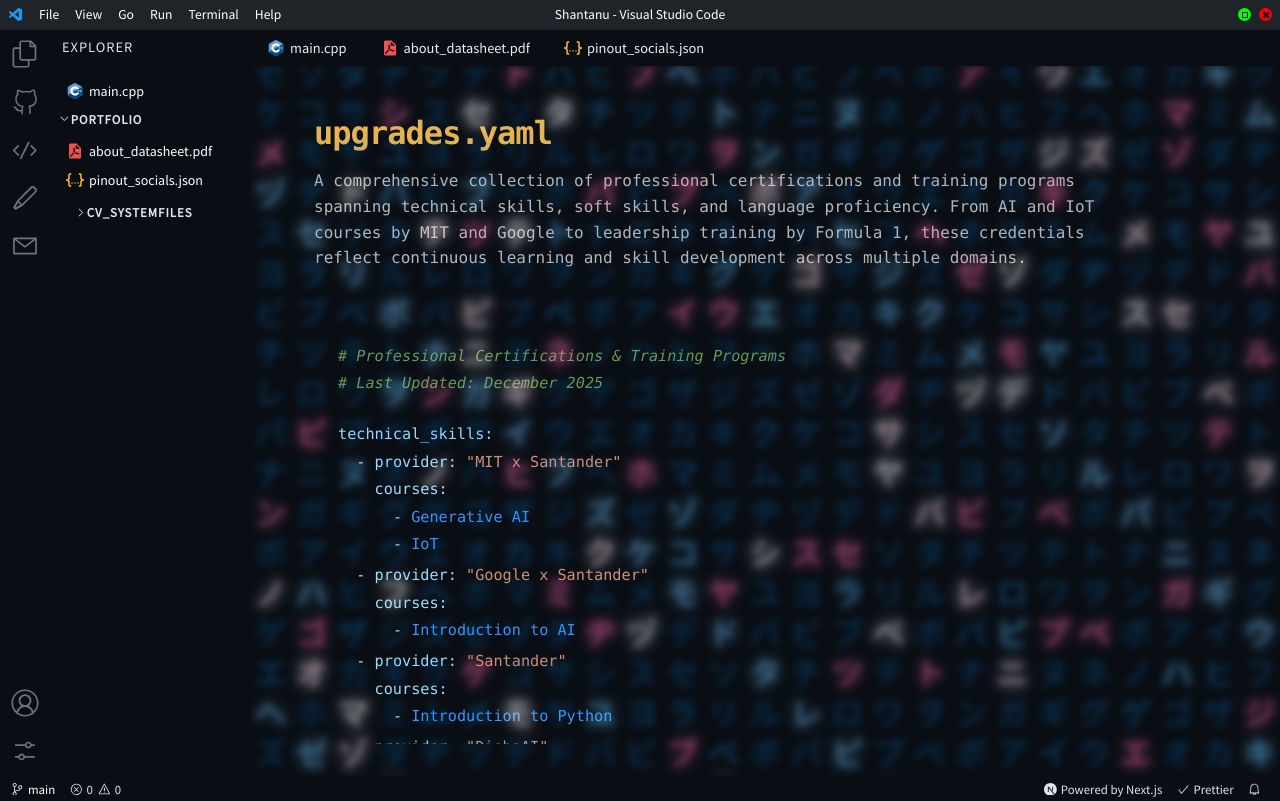
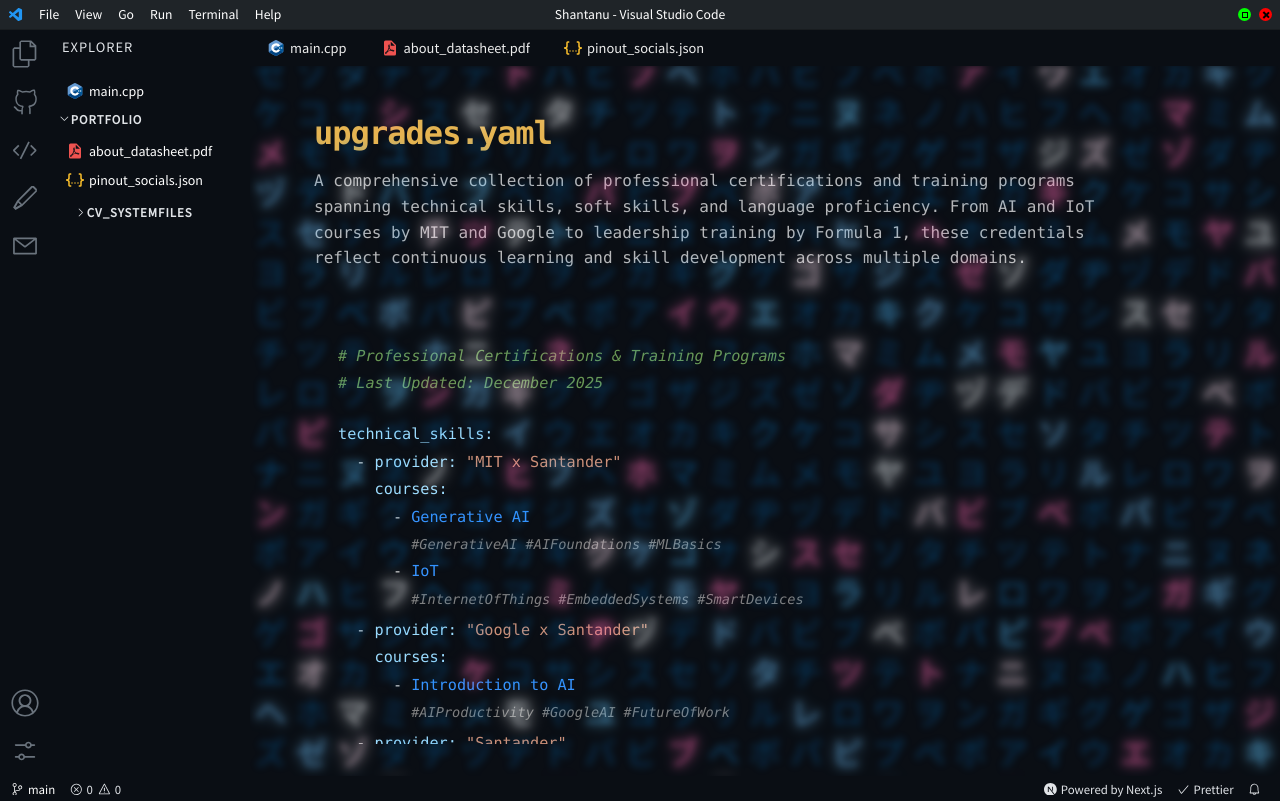
Before and after one commit to shaxntanu/VSCode-Portfolio, a Next.js app: page /certificates in a window 1280 px wide. Built offline with nearby package versions, Linux system fonts and the light colour scheme.

Commit message:
Add hashtags to certificates and Ragastra experience

```diff
--- a/pages/certificates.tsx
+++ b/pages/certificates.tsx
@@ -3,6 +3,7 @@ import styles from '@/styles/CertificatesPage.module.css';
 interface Course {
   name: string;
   url: string;
+  tags: string[];
 }
 
 interface Certificate {
@@ -22,32 +23,32 @@ const certificateData: CertificateCategory[] = [
       {
         provider: "MIT x Santander",
         courses: [
-          { name: "Generative AI", url: "https://drive.google.com/file/d/1ZVLtjz0xh-Yxdh__egPgba0zjxqEiLeF/view?usp=sharing" },
-          { name: "IoT", url: "https://drive.google.com/file/d/1yQglfFhR8SS8y3ibK8zGnDyMitvzIPrU/view?usp=sharing" }
+          { name: "Generative AI", url: "https://drive.google.com/file/d/1ZVLtjz0xh-Yxdh__egPgba0zjxqEiLeF/view?usp=sharing", tags: ["#GenerativeAI", "#AIFoundations", "#MLBasics"] },
+          { name: "IoT", url: "https://drive.google.com/file/d/1yQglfFhR8SS8y3ibK8zGnDyMitvzIPrU/view?usp=sharing", tags: ["#InternetOfThings", "#EmbeddedSystems", "#SmartDevices"] }
         ]
       },
       {
         provider: "Google x Santander",
         courses: [
-          { name: "Introduction to AI", url: "https://drive.google.com/file/d/16lO-SM8k2TGsSAl6qkyhInfl8d3UZnD5/view?usp=sharing" }
+          { name: "Introduction to AI", url: "https://drive.google.com/file/d/16lO-SM8k2TGsSAl6qkyhInfl8d3UZnD5/view?usp=sharing", tags: ["#AIProductivity", "#GoogleAI", "#FutureOfWork"] }
         ]
       },
       {
         provider: "Santander",
         courses: [
-          { name: "Introduction to Python", url: "https://drive.google.com/file/d/1zmsYr8FqLh2Liwx0VFE2YnlydhGDm2E4/view?usp=sharing" }
+          { name: "Introduction to Python", url: "https://drive.google.com/file/d/1zmsYr8FqLh2Liwx0VFE2YnlydhGDm2E4/view?usp=sharing", tags: ["#PythonProgramming", "#ProgrammingBasics", "#ProblemSolving"] }
         ]
       },
       {
         provider: "DishaAI",
         courses: [
-          { name: "Generative AI Fundamentals", url: "https://drive.google.com/file/d/16eQ8iMVPF9vurbloSS-g0Fwt-r4MFML1/view?usp=sharing" }
+          { name: "Generative AI Fundamentals", url: "https://drive.google.com/file/d/16eQ8iMVPF9vurbloSS-g0Fwt-r4MFML1/view?usp=sharing", tags: ["#GenAI", "#AIFundamentals", "#AppliedAI"] }
         ]
       },
       {
         provider: "Humble Coders",
         courses: [
-          { name: "Android App Development", url: "https://drive.google.com/file/d/17XK9oVthSAgXq4OPoHJxRYKTchSmWv0x/view?usp=drive_link" }
+          { name: "Android App Development", url: "https://drive.google.com/file/d/17XK9oVthSAgXq4OPoHJxRYKTchSmWv0x/view?usp=drive_link", tags: ["#AndroidDevelopment", "#Kotlin", "#JetpackCompose"] }
         ]
       }
     ]
@@ -58,16 +59,16 @@ const certificateData: CertificateCategory[] = [
       {
         provider: "Formula 1 x Santander",
         courses: [
-          { name: "Leadership", url: "https://drive.google.com/file/d/1xO1YFj5lDT6cGhEAfhUgioW6dyHj9OpC/view?usp=drive_link" }
+          { name: "Leadership", url: "https://drive.google.com/file/d/1xO1YFj5lDT6cGhEAfhUgioW6dyHj9OpC/view?usp=drive_link", tags: ["#LeadershipSkills", "#HighPerformance", "#TeamDynamics"] }
         ]
       },
       {
         provider: "Thapar Institute Counselling Cell",
         courses: [
-          { name: "Understanding Personality Traits", url: "https://drive.google.com/file/d/1kq0KTQisGhxVRJL-GTaoDm3t_e8yfGjk/view?usp=drive_link" },
-          { name: "Executive Skills", url: "https://drive.google.com/file/d/1iFBvntUKCkd_N5zJ_roYin3OWLhAn9vv/view?usp=drive_link" },
-          { name: "Interpersonal Skills", url: "https://drive.google.com/file/d/1q1TTpTJ41ckRn_qqkyE-U8yYXceFFcNW/view?usp=drive_link" },
-          { name: "Stress Management", url: "https://drive.google.com/file/d/1q1TTpTJ41ckRn_qqkyE-U8yYXceFFcNW/view?usp=drive_link" }
+          { name: "Understanding Personality Traits", url: "https://drive.google.com/file/d/1kq0KTQisGhxVRJL-GTaoDm3t_e8yfGjk/view?usp=drive_link", tags: ["#PersonalityDevelopment", "#SelfAwareness", "#BehavioralSkills"] },
+          { name: "Executive Skills", url: "https://drive.google.com/file/d/1iFBvntUKCkd_N5zJ_roYin3OWLhAn9vv/view?usp=drive_link", tags: ["#ExecutiveSkills", "#ProfessionalDevelopment", "#DecisionMaking"] },
+          { name: "Interpersonal Skills", url: "https://drive.google.com/file/d/1q1TTpTJ41ckRn_qqkyE-U8yYXceFFcNW/view?usp=drive_link", tags: ["#SocialIntelligence", "#InterpersonalSkills", "#CommunicationSkills"] },
+          { name: "Stress Management", url: "https://drive.google.com/file/d/1q1TTpTJ41ckRn_qqkyE-U8yYXceFFcNW/view?usp=drive_link", tags: ["#LifelongLearning", "#SkillBuilding", "#ProfessionalGrowth"] }
         ]
       }
     ]
@@ -78,7 +79,7 @@ const certificateData: CertificateCategory[] = [
       {
         provider: "Penn ELP x Santander",
         courses: [
-          { name: "English Fundamentals", url: "https://drive.google.com/file/d/1AE5whHmGpSl8Z7njfOE6gBEVDHYXP8bh/view?usp=sharing" }
+          { name: "English Fundamentals", url: "https://drive.google.com/file/d/1AE5whHmGpSl8Z7njfOE6gBEVDHYXP8bh/view?usp=sharing", tags: ["#EnglishCommunication", "#LanguageSkills", "#ProfessionalEnglish"] }
         ]
       }
     ]
@@ -119,12 +120,22 @@ const CertificatesPage = () => {
                   <span className={styles.key}>courses:</span>
                 </div>
                 {cert.courses.map((course, courseIndex) => (
-                  <div key={courseIndex} className={styles.yamlLine}>
-                    <span className={styles.indent}>      </span>
-                    <span className={styles.listItem}>- </span>
-                    <a href={course.url} className={styles.link} target="_blank" rel="noopener noreferrer">
-                      {course.name}
-                    </a>
+                  <div key={courseIndex}>
+                    <div className={styles.yamlLine}>
+                      <span className={styles.indent}>      </span>
+                      <span className={styles.listItem}>- </span>
+                      <a href={course.url} className={styles.link} target="_blank" rel="noopener noreferrer">
+                        {course.name}
+                      </a>
+                    </div>
+                    <div className={styles.yamlLine}>
+                      <span className={styles.indent}>        </span>
+                      <span className={styles.tags}>
+                        {course.tags.map((tag, tagIndex) => (
+                          <span key={tagIndex} className={styles.tag}>{tag} </span>
+                        ))}
+                      </span>
+                    </div>
                   </div>
                 ))}
               </div>
--- a/styles/CertificatesPage.module.css
+++ b/styles/CertificatesPage.module.css
@@ -104,6 +104,20 @@
     color: #3794ff;
 }
 
+.tags {
+    display: inline-flex;
+    gap: 0.5rem;
+    flex-wrap: wrap;
+}
+
+.tag {
+    color: #808080;
+    font-size: 0.85rem;
+    font-style: italic;
+    pointer-events: none;
+    user-select: none;
+}
+
 @media (max-width: 768px) {
     .container {
         padding: 1rem;
```
Also changed, not shown: pages/experience.tsx (+29 -7 lines).
